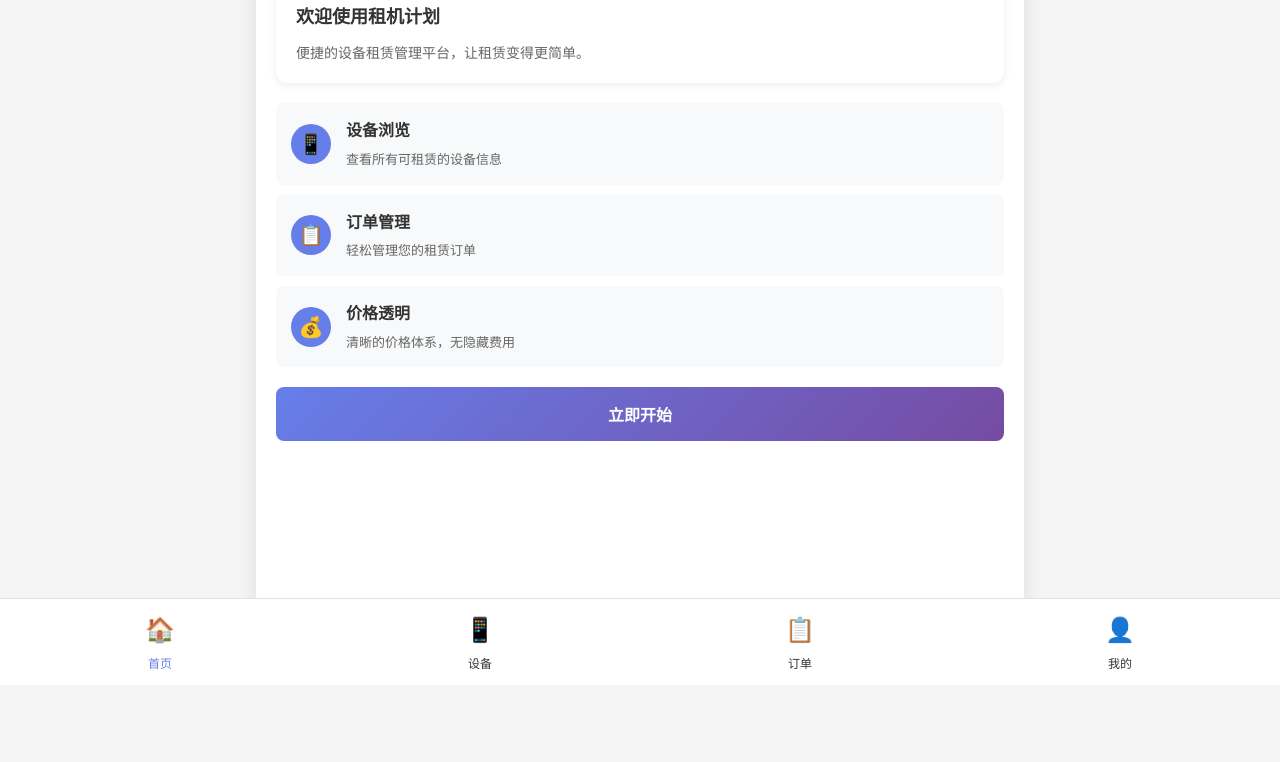
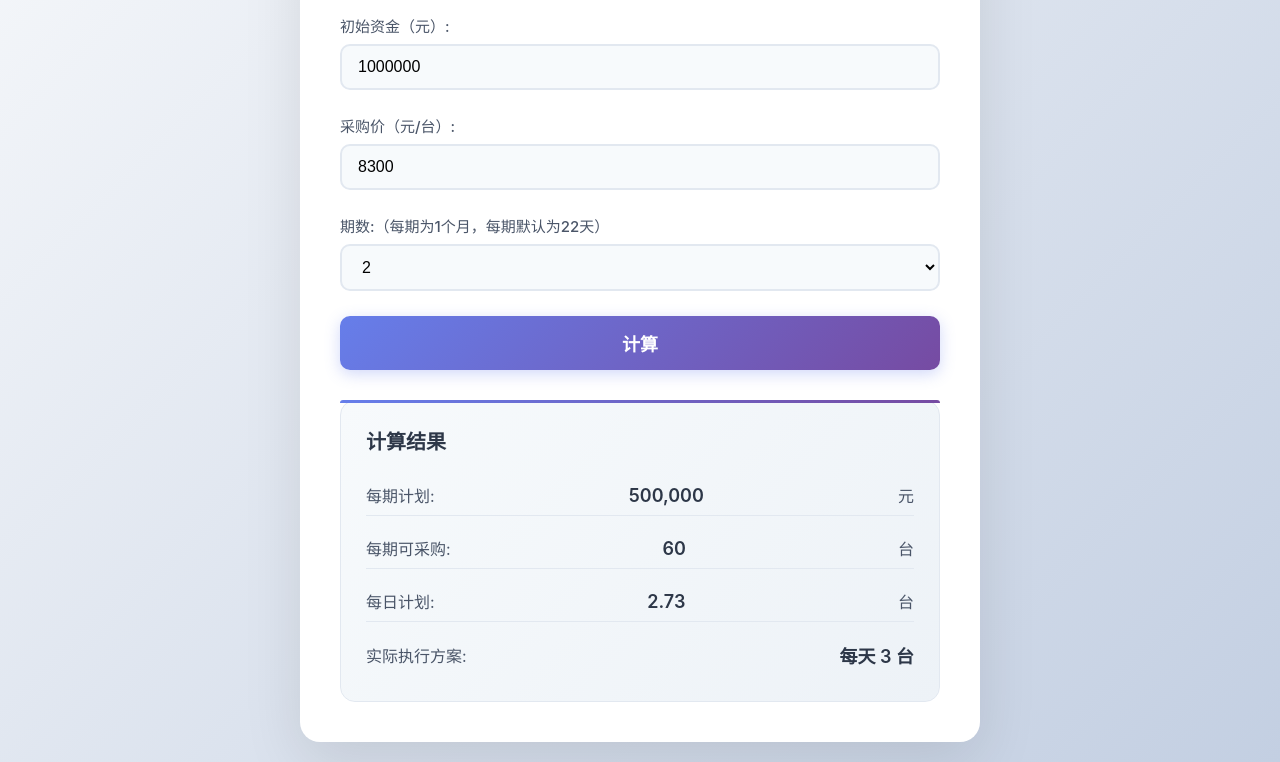
Before and after one commit to yic2220517-ui/rental-plan, a plain HTML site: page index.html in a window 1280 px wide. Shown: the part 115-877 px from the top of the page. Before the commit the page ends 800 px from the top, so only its background shows below. Drawn offline with Linux system fonts and the light colour scheme.

Commit message:
使用天际速租计算器作为主页

```diff
--- a/index.html
+++ b/index.html
@@ -2,10 +2,8 @@
 <html lang="zh-CN">
 <head>
     <meta charset="UTF-8">
-    <meta name="viewport" content="width=device-width, initial-scale=1.0, maximum-scale=1.0, user-scalable=no">
-    <meta name="apple-mobile-web-app-capable" content="yes">
-    <meta name="apple-mobile-web-app-status-bar-style" content="default">
-    <title>租机计划</title>
+    <meta name="viewport" content="width=device-width, initial-scale=1.0">
+    <title>租机计划计算器 - 天际速租</title>
     <style>
         * {
             margin: 0;
@@ -14,320 +12,259 @@
         }
 
         body {
-            font-family: -apple-system, BlinkMacSystemFont, 'Segoe UI', Roboto, 'Helvetica Neue', Arial, sans-serif;
-            background-color: #f5f5f5;
-            color: #333;
-            line-height: 1.6;
+            font-family: -apple-system, BlinkMacSystemFont, 'Segoe UI', 'PingFang SC', 'Hiragino Sans GB', 'Microsoft YaHei', sans-serif;
+            background: linear-gradient(135deg, #f5f7fa 0%, #c3cfe2 100%);
+            min-height: 100vh;
+            padding: 20px;
         }
 
         .container {
-            max-width: 100%;
-            min-height: 100vh;
-            background: white;
+            max-width: 680px;
+            margin: 0 auto;
+            position: relative;
         }
 
-        .header {
-            background: linear-gradient(135deg, #667eea 0%, #764ba2 100%);
-            color: white;
-            padding: 20px;
-            text-align: center;
-            box-shadow: 0 2px 4px rgba(0,0,0,0.1);
+        .brand {
+            position: absolute;
+            top: 20px;
+            right: 20px;
+            color: #4a5568;
+            font-size: 18px;
+            font-weight: 600;
+            opacity: 0.9;
         }
 
-        .header h1 {
-            font-size: 24px;
+        .calculator {
+            background: white;
+            padding: 40px;
+            border-radius: 20px;
+            box-shadow: 0 20px 60px rgba(0,0,0,0.1);
+            position: relative;
+            overflow: hidden;
+        }
+
+        .calculator::before {
+            content: '';
+            position: absolute;
+            top: 0;
+            left: 0;
+            right: 0;
+            height: 4px;
+            background: linear-gradient(90deg, #667eea 0%, #764ba2 100%);
+        }
+
+        h2 {
+            color: #2d3748;
+            font-size: 28px;
+            margin-bottom: 30px;
+            text-align: center;
             font-weight: 600;
         }
 
-        .content {
-            padding: 20px;
+        .form-group {
+            margin-bottom: 25px;
         }
 
-        .card {
-            background: white;
-            border-radius: 12px;
-            padding: 20px;
-            margin-bottom: 15px;
-            box-shadow: 0 2px 8px rgba(0,0,0,0.08);
-            transition: transform 0.2s;
+        label {
+            display: block;
+            margin-bottom: 8px;
+            color: #4a5568;
+            font-weight: 500;
+            font-size: 15px;
         }
 
-        .card:active {
-            transform: scale(0.98);
+        input, select {
+            width: 100%;
+            padding: 12px 16px;
+            border: 2px solid #e2e8f0;
+            border-radius: 10px;
+            font-size: 16px;
+            transition: all 0.3s;
+            background-color: #f7fafc;
         }
 
-        .card h2 {
-            font-size: 18px;
-            color: #333;
-            margin-bottom: 10px;
+        input:focus, select:focus {
+            outline: none;
+            border-color: #667eea;
+            background-color: white;
+            box-shadow: 0 0 0 3px rgba(102, 126, 234, 0.1);
         }
 
-        .card p {
-            font-size: 14px;
-            color: #666;
-            line-height: 1.5;
+        button {
+            width: 100%;
+            background: linear-gradient(135deg, #667eea 0%, #764ba2 100%);
+            color: white;
+            padding: 14px 24px;
+            border: none;
+            border-radius: 10px;
+            cursor: pointer;
+            font-size: 18px;
+            font-weight: 600;
+            transition: all 0.3s;
+            box-shadow: 0 4px 15px rgba(102, 126, 234, 0.3);
         }
 
-        .feature-list {
-            margin-top: 20px;
+        button:hover {
+            transform: translateY(-2px);
+            box-shadow: 0 6px 20px rgba(102, 126, 234, 0.4);
         }
 
-        .feature-item {
-            display: flex;
-            align-items: center;
-            padding: 15px;
-            background: #f8f9fa;
-            border-radius: 8px;
-            margin-bottom: 10px;
+        button:active {
+            transform: translateY(0);
         }
 
-        .feature-icon {
-            width: 40px;
-            height: 40px;
-            background: #667eea;
-            border-radius: 50%;
-            display: flex;
-            align-items: center;
-            justify-content: center;
-            margin-right: 15px;
-            flex-shrink: 0;
+        .result {
+            margin-top: 30px;
+            padding: 25px;
+            background: linear-gradient(135deg, #f7fafc 0%, #edf2f7 100%);
+            border-radius: 15px;
+            border: 1px solid #e2e8f0;
+            position: relative;
         }
 
-        .feature-icon span {
-            font-size: 20px;
+        .result::before {
+            content: '';
+            position: absolute;
+            top: -1px;
+            left: -1px;
+            right: -1px;
+            height: 3px;
+            background: linear-gradient(90deg, #667eea 0%, #764ba2 100%);
+            border-radius: 15px 15px 0 0;
         }
 
-        .feature-text h3 {
-            font-size: 16px;
-            color: #333;
-            margin-bottom: 5px;
+        .result h3 {
+            color: #2d3748;
+            font-size: 20px;
+            margin-bottom: 20px;
+            font-weight: 600;
         }
 
-        .feature-text p {
-            font-size: 13px;
-            color: #666;
+        .result p {
+            color: #4a5568;
+            font-size: 16px;
+            margin-bottom: 12px;
+            display: flex;
+            justify-content: space-between;
+            align-items: center;
+            padding: 8px 0;
+            border-bottom: 1px solid #e2e8f0;
         }
 
-        .button {
-            display: block;
-            width: 100%;
-            padding: 15px;
-            background: linear-gradient(135deg, #667eea 0%, #764ba2 100%);
-            color: white;
-            text-align: center;
-            border: none;
-            border-radius: 8px;
-            font-size: 16px;
-            font-weight: 600;
-            cursor: pointer;
-            margin-top: 20px;
-            text-decoration: none;
-            transition: opacity 0.2s;
+        .result p:last-child {
+            border-bottom: none;
+            margin-bottom: 0;
         }
 
-        .button:active {
-            opacity: 0.8;
+        .result span {
+            color: #2d3748;
+            font-weight: 600;
+            font-size: 18px;
         }
 
-        .tab-bar {
-            position: fixed;
-            bottom: 0;
-            left: 0;
-            right: 0;
-            background: white;
-            display: flex;
-            border-top: 1px solid #e0e0e0;
-            padding-bottom: env(safe-area-inset-bottom);
-        }
+        @media (max-width: 600px) {
+            .calculator {
+                padding: 30px 20px;
+            }
 
-        .tab-item {
-            flex: 1;
-            padding: 12px;
-            text-align: center;
-            cursor: pointer;
-            transition: background 0.2s;
-        }
+            .brand {
+                font-size: 14px;
+                top: 10px;
+                right: 10px;
+            }
 
-        .tab-item:active {
-            background: #f5f5f5;
-        }
-
-        .tab-item.active {
-            color: #667eea;
-        }
-
-        .tab-icon {
-            font-size: 24px;
-            margin-bottom: 4px;
-        }
-
-        .tab-text {
-            font-size: 12px;
-        }
-
-        .page {
-            display: none;
-            padding-bottom: 80px;
-        }
-
-        .page.active {
-            display: block;
-        }
-
-        @media (min-width: 768px) {
-            .container {
-                max-width: 768px;
-                margin: 0 auto;
-                box-shadow: 0 0 20px rgba(0,0,0,0.1);
+            h2 {
+                font-size: 24px;
             }
         }
     </style>
 </head>
 <body>
     <div class="container">
-        <div class="header">
-            <h1>租机计划</h1>
+        <div class="brand">天际速租</div>
+        <div class="calculator">
+            <h2>租机计划计算器</h2>
+        <div class="form-group">
+            <label for="initialFund">初始资金（元）:</label>
+            <input type="number" id="initialFund" value="1000000" min="0">
         </div>
+        <div class="form-group">
+            <label for="purchasePrice">采购价（元/台）:</label>
+            <input type="number" id="purchasePrice" value="8300" min="0">
+        </div>
+        <div class="form-group">
+            <label for="period">期数:（每期为1个月，每期默认为22天）</label>
+            <select id="period">
+                <option value="1">1</option>
+                <option value="2" selected>2</option>
+                <option value="3">3</option>
+                <option value="6">6</option>
+                <option value="12">12</option>
+            </select>
+        </div>
+        <button onclick="calculate()">计算</button>
 
-        <div class="content">
-            <div id="home" class="page active">
-                <div class="card">
-                    <h2>欢迎使用租机计划</h2>
-                    <p>便捷的设备租赁管理平台，让租赁变得更简单。</p>
-                </div>
-
-                <div class="feature-list">
-                    <div class="feature-item">
-                        <div class="feature-icon">
-                            <span>📱</span>
-                        </div>
-                        <div class="feature-text">
-                            <h3>设备浏览</h3>
-                            <p>查看所有可租赁的设备信息</p>
-                        </div>
-                    </div>
-
-                    <div class="feature-item">
-                        <div class="feature-icon">
-                            <span>📋</span>
-                        </div>
-                        <div class="feature-text">
-                            <h3>订单管理</h3>
-                            <p>轻松管理您的租赁订单</p>
-                        </div>
-                    </div>
-
-                    <div class="feature-item">
-                        <div class="feature-icon">
-                            <span>💰</span>
-                        </div>
-                        <div class="feature-text">
-                            <h3>价格透明</h3>
-                            <p>清晰的价格体系，无隐藏费用</p>
-                        </div>
-                    </div>
-                </div>
-
-                <button class="button" onclick="showPage('devices')">立即开始</button>
-            </div>
-
-            <div id="devices" class="page">
-                <div class="card">
-                    <h2>iPhone 15 Pro</h2>
-                    <p>日租金：¥30起</p>
-                    <p>最新款iPhone，支持多种租期选择</p>
-                </div>
-
-                <div class="card">
-                    <h2>MacBook Pro 14"</h2>
-                    <p>日租金：¥50起</p>
-                    <p>高性能笔记本电脑，适合专业工作</p>
-                </div>
-
-                <div class="card">
-                    <h2>iPad Pro</h2>
-                    <p>日租金：¥25起</p>
-                    <p>便携高效的平板电脑</p>
-                </div>
-            </div>
-
-            <div id="orders" class="page">
-                <div class="card">
-                    <h2>暂无订单</h2>
-                    <p>您还没有任何租赁订单</p>
-                </div>
-            </div>
-
-            <div id="profile" class="page">
-                <div class="card">
-                    <h2>个人中心</h2>
-                    <p>手机号：138****8888</p>
-                </div>
-
-                <div class="card">
-                    <h2>设置</h2>
-                    <p>账户设置、通知管理等</p>
-                </div>
-
-                <div class="card">
-                    <h2>帮助与反馈</h2>
-                    <p>常见问题、联系客服</p>
-                </div>
-            </div>
-        </div>
-
-        <div class="tab-bar">
-            <div class="tab-item active" onclick="showPage('home')">
-                <div class="tab-icon">🏠</div>
-                <div class="tab-text">首页</div>
-            </div>
-            <div class="tab-item" onclick="showPage('devices')">
-                <div class="tab-icon">📱</div>
-                <div class="tab-text">设备</div>
-            </div>
-            <div class="tab-item" onclick="showPage('orders')">
-                <div class="tab-icon">📋</div>
-                <div class="tab-text">订单</div>
-            </div>
-            <div class="tab-item" onclick="showPage('profile')">
-                <div class="tab-icon">👤</div>
-                <div class="tab-text">我的</div>
-            </div>
+        <div class="result" id="result">
+            <h3>计算结果</h3>
+            <p>每期计划: <span id="periodPlan">-</span> 元</p>
+            <p>每期可采购: <span id="periodUnits">-</span> 台</p>
+            <p>每日计划:<span id="dailyPlan">-</span> 台</p>
+            <p>实际执行方案: <span id="executionPlan">-</span></p>
         </div>
     </div>
 
     <script>
-        function showPage(pageId) {
-            // 隐藏所有页面
-            const pages = document.querySelectorAll('.page');
-            pages.forEach(page => page.classList.remove('active'));
+        function calculate() {
+            // 获取输入值
+            const initialFund = parseFloat(document.getElementById('initialFund').value);
+            const purchasePrice = parseFloat(document.getElementById('purchasePrice').value);
+            const period = parseInt(document.getElementById('period').value);
 
-            // 移除所有标签的激活状态
-            const tabs = document.querySelectorAll('.tab-item');
-            tabs.forEach(tab => tab.classList.remove('active'));
+            // 验证输入
+            if (isNaN(initialFund) || isNaN(purchasePrice) || isNaN(period)) {
+                alert('请输入有效的数值');
+                return;
+            }
 
-            // 显示选中的页面
-            document.getElementById(pageId).classList.add('active');
+            if (initialFund <= 0 || purchasePrice <= 0) {
+                alert('初始资金和采购价必须大于0');
+                return;
+            }
 
-            // 激活对应的标签
-            const tabIndex = ['home', 'devices', 'orders', 'profile'].indexOf(pageId);
-            if (tabIndex !== -1) {
-                tabs[tabIndex].classList.add('active');
+            // 计算每期计划
+            const periodPlan = Math.round(initialFund / period);
+
+            // 计算每期可采购台数
+            const periodUnits = Math.floor(periodPlan / purchasePrice);
+
+            // 计算每日计划（假设每月22个工作日）
+            const dailyUnits = periodUnits / 22;
+
+            // 处理小数部分，生成实际执行方案
+            let executionPlan = "";
+            if (dailyUnits >= 1) {
+                executionPlan = `每天 ${Math.round(dailyUnits)} 台`;
+            } else if (dailyUnits > 0) {
+                const daysPerUnit = Math.round(1 / dailyUnits);
+                executionPlan = `每 ${daysPerUnit} 天 1 台`;
+            } else {
+                executionPlan = "每期采购量不足1台";
             }
+
+            // 显示结果
+            document.getElementById('periodPlan').textContent = periodPlan.toLocaleString();
+            document.getElementById('periodUnits').textContent = periodUnits;
+            document.getElementById('dailyPlan').textContent = dailyUnits.toFixed(2);
+            document.getElementById('executionPlan').textContent = executionPlan;
         }
 
-        // 添加触摸反馈
-        document.addEventListener('touchstart', function() {}, {passive: true});
+        // 添加输入变化时的自动计算
+        document.getElementById('initialFund').addEventListener('input', calculate);
+        document.getElementById('purchasePrice').addEventListener('input', calculate);
+        document.getElementById('period').addEventListener('change', calculate);
 
-        // 阻止双击缩放
-        let lastTouchEnd = 0;
-        document.addEventListener('touchend', function(event) {
-            const now = Date.now();
-            if (now - lastTouchEnd <= 300) {
-                event.preventDefault();
-            }
-            lastTouchEnd = now;
-        }, false);
+        // 页面加载时自动计算一次
+        window.onload = calculate;
     </script>
 </body>
 </html>
```
